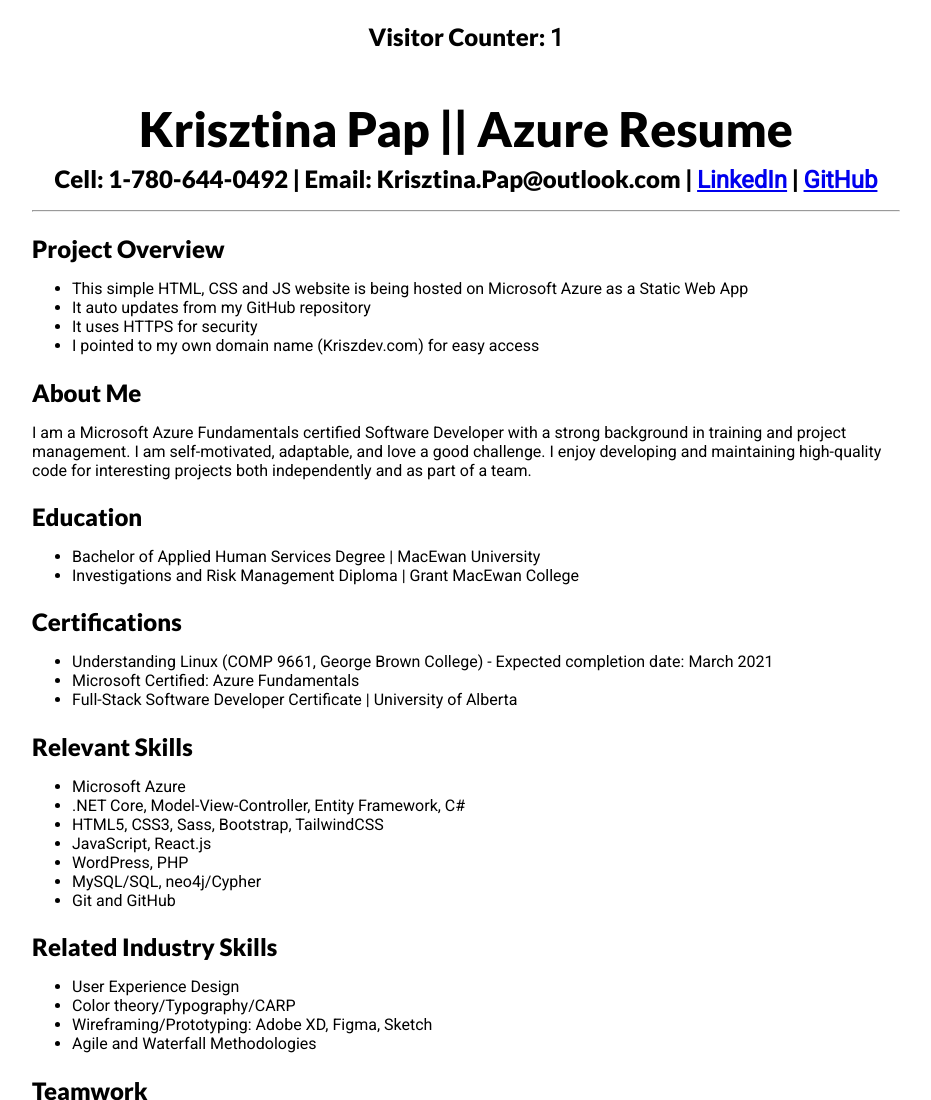
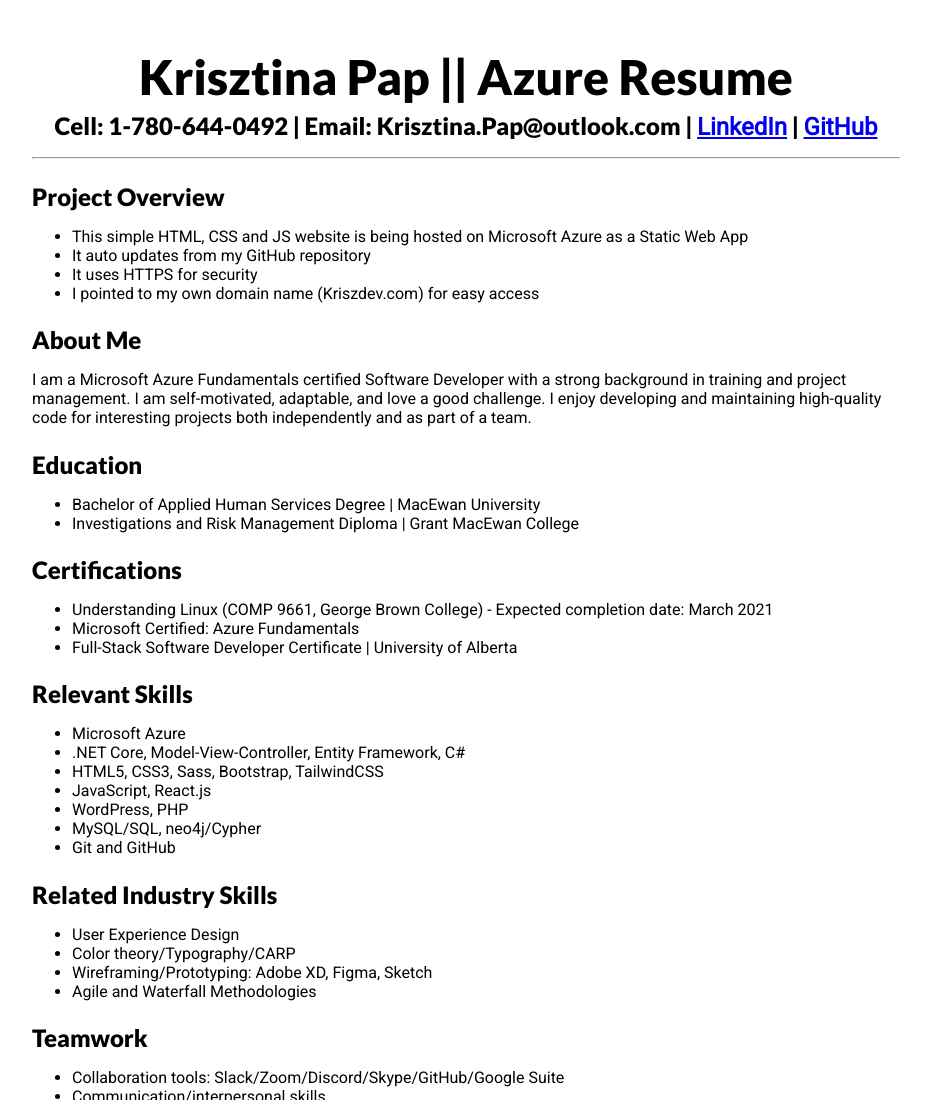
Before and after one commit to KrisztinaPap/azure-resume, a plain HTML site: page index.html in a window 1280 px wide. Shown: the top 1100 px of the page, without its empty margins (174-1105 px from the left). Drawn offline with Linux system fonts and the light colour scheme.

Commit message:
Temporarily removed visitor counter

```diff
--- a/index.html
+++ b/index.html
@@ -13,7 +13,6 @@
 </head>
 <body class="container">
     <header>
-        <h2>Visitor Counter: <span id="counterSpan"></span></h2>
         <h1>Krisztina Pap || Azure Resume</h1>
         <h2>Cell: 1-780-644-0492 | Email: Krisztina.Pap@outlook.com | <a href="https://www.linkedin.com/in/krisztinapap/">LinkedIn</a> | <a href="https://github.com/KrisztinaPap">GitHub</a></h2>
         <hr/>
--- a/script.js
+++ b/script.js
@@ -4,7 +4,7 @@
 
 // Count site visits
 
-function visitorCounter() {
+/* function visitorCounter() {
     var counterSpan = document.getElementById("counterSpan");
     var currentCounterValue = Number(counterSpan.textContent);
     var updatedCountValue = currentCounterValue;
@@ -12,4 +12,4 @@
     counterSpan.innerHTML = Number(updatedCountValue);
 }
 
-window.onload = visitorCounter;
+window.onload = visitorCounter; */
```
Also changed, not shown: .github/workflows/azure-static-web-apps-ambitious-pond-0585fe910.yml (deleted).
